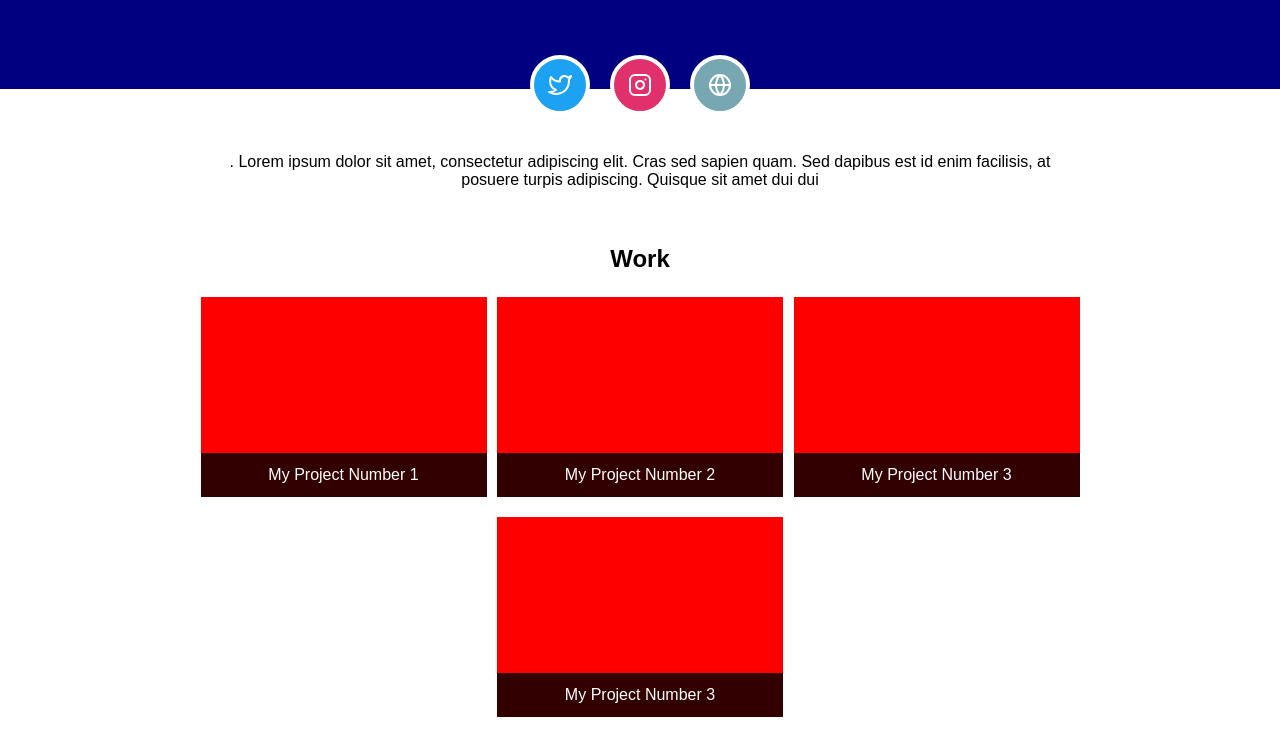
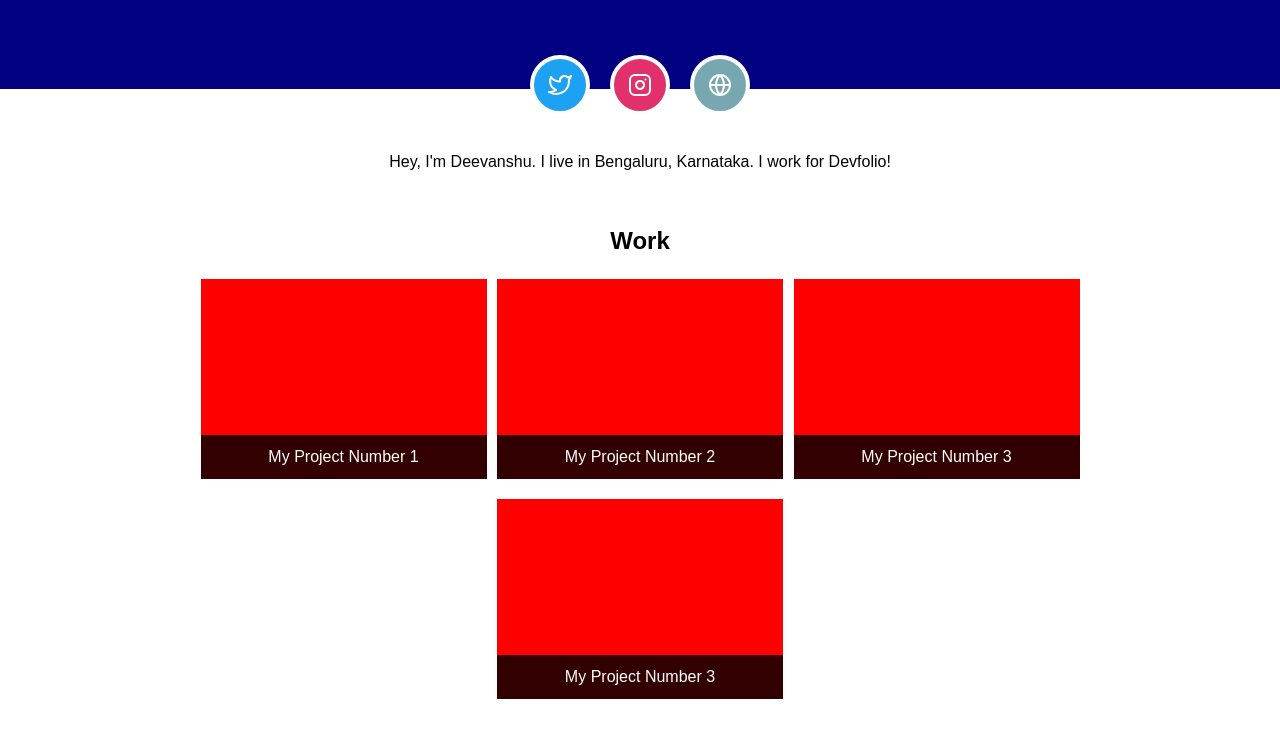
Before and after one commit to d33vanshu/personalsite, a plain HTML site: page index.html in a window 1280 px wide. Shown: the part 186-923 px from the top of the page. Drawn offline with Linux system fonts and the light colour scheme.

Commit message:
Updated the about section

```diff
--- a/index.html
+++ b/index.html
@@ -30,8 +30,7 @@
   <!-- About You -->
   <main>
     <section class="about">
-      <p>. Lorem ipsum dolor sit amet, consectetur adipiscing elit. Cras sed sapien quam. Sed dapibus est id enim facilisis,
-        at posuere turpis adipiscing. Quisque sit amet dui dui
+      <p>Hey, I'm Deevanshu. I live in Bengaluru, Karnataka. I work for Devfolio!
       </p>
     </section>
     <!-- Your Projects -->
```
